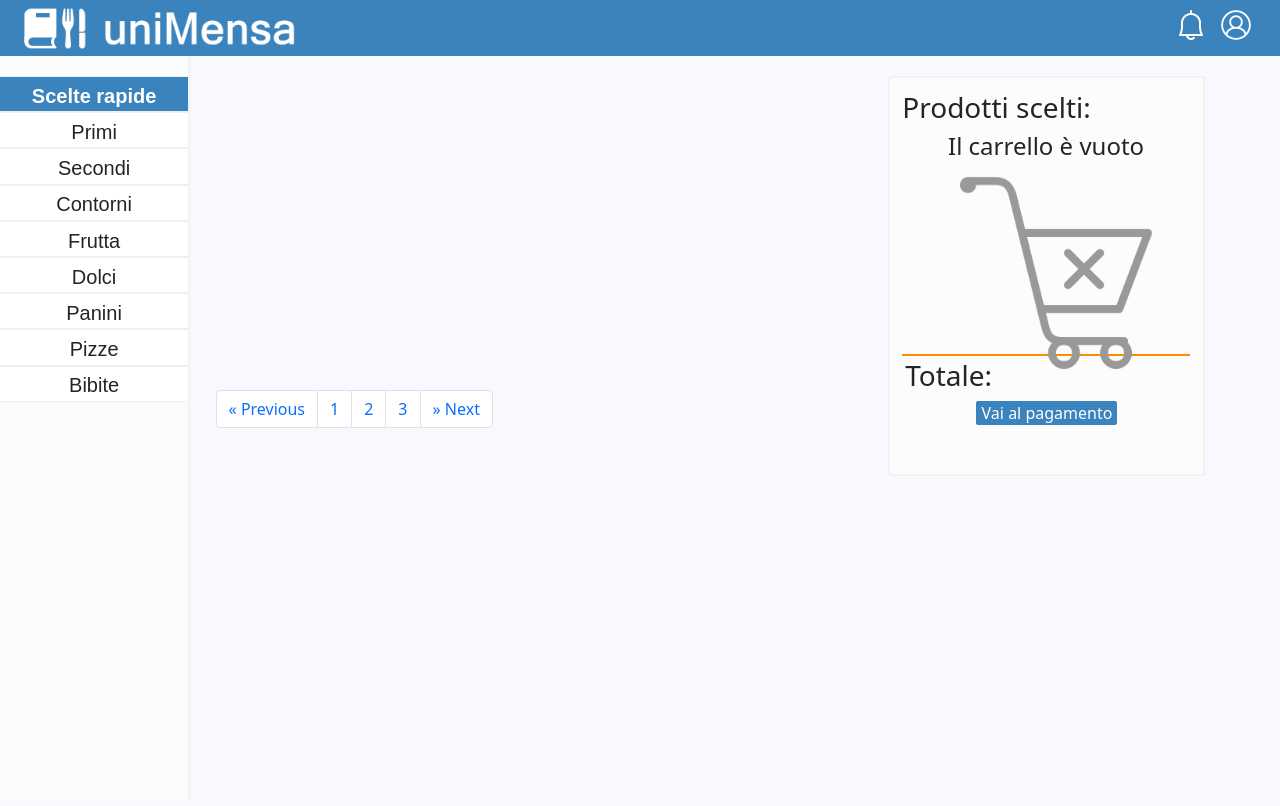
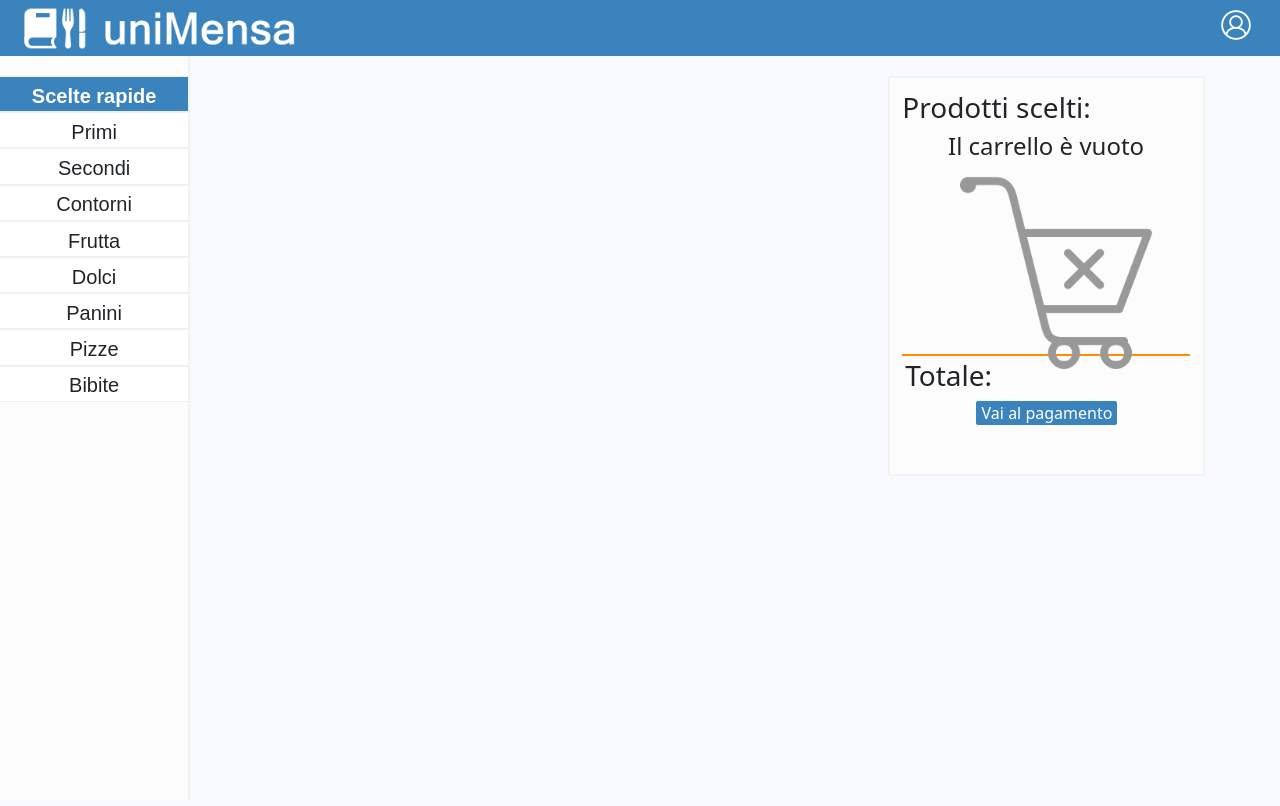
Before and after one commit to antoniocolucci/Unimensa, a Flask app: template templates/Home.html in a window 1280 px wide. Run offline with Flask 2, Linux system fonts and the light colour scheme; the template is opened without the code that fills it, so the values that code supplies are empty; some libraries are stand-ins or nearby versions.

Commit message:
Update html

```diff
--- a/templates/Home.html
+++ b/templates/Home.html
@@ -33,19 +33,6 @@
 
             </div>
 
-             <!--CART-->
-             <div id="icon_cart" class="navbar-toggler">
-                 <input type="image" class="icon" id="imgCart" alt="cart" src="../static/images/header/cart.png" title="Carrello">
-             </div>
-
-             <!--BELL-->
-            <div id="icon_bell">
-                 <input type="image" class="icon" id="imgBell" alt="bell" src="../static/images/header/imgBell.png" title="Notifiche"
-                                onclick="changeIcon('imgBell');
-                                        showContainer('container_notifications');
-                                         hideOtherMenu('container_notifications')">
-            </div>
-
 
             <!--PROFILE-->
             <div id="icon_profile">
@@ -59,24 +46,14 @@
 
          <!--CONTAINER MENU SMARTPHONE-->
          <div id="container_menu" class="dropdown-menu" style="display: none">
-              <a class="dropdown-item active" href="../templates/Home.html">Home</a>
-              <a class="dropdown-item" href="../templates/Ordini.html"> Ordini</a>
-         </div>
 
-         <!--CONTAINER NOTIFICATIONS-->
-         <div id="container_notifications" style="display: none">
-            <ul id="notifications">
-              <li class="notify"><a href="#"> Ritira il pasto</a></li>
-              <li class="notify"><a href="#"> Il pasto è pronto</a></li>
-            </ul>
          </div>
 
         <!--CONTAINER PROFILE-->
         <div id="container_profile" style="display: none">
             <ul id="myAccount">
-                <li class="login"><a class='a_profile' href="#">Il mio account</a></li>
+                <li class="login"><a class='a_profile' href="#">Ordini</a></li>
                 <li class="login"><a class='a_profile' href="/logout">Logout</a></li>
-                <li class="login"><a class='a_profile' href="#">Ordini</a></li>
             </ul>
         </div>
 
@@ -115,78 +92,6 @@
             <div id='cntcards1' class="container-fluid container_card cntcards1 ">
 
             </div>
-
-            <nav aria-label="Page navigation example">
-                <ul class="pagination">
-                    <li class="page-item">
-                        <a class="page-link" href="#" aria-label="Previous">
-                            <span aria-hidden="true">&laquo;</span>
-                            <span class="sr-only">Previous</span>
-                        </a>
-                    </li>
-                    <li class="page-item"><a class="page-link" href="#">1</a></li>
-                    <li class="page-item"><a class="page-link" href="#">2</a></li>
-                    <li class="page-item"><a class="page-link" href="#">3</a></li>
-                    <li class="page-item">
-                        <a class="page-link" href="#" aria-label="Next">
-                            <span aria-hidden="true">&raquo;</span>
-                            <span class="sr-only">Next</span>
-                        </a>
-                    </li>
-                </ul>
-            </nav>
-
-
-
-
-            <!--div id="carouselExampleControls" class="carousel slide" data-ride="carousel">
-            <div class="carousel-inner">
-                <div id='cntcards1' class="carousel-item active">
-
-                </div>
-                <div id='cntcards2' class="carousel-item">
-
-                </div>
-            </div>
-            <a class="carousel-control-prev" href="#carouselExampleControls" role="button" data-slide="prev">
-                <span class="carousel-control-prev-icon" aria-hidden="true"></span>
-                <span class="sr-only">Previous</span>
-            </a>
-            <a class="carousel-control-next" href="#carouselExampleControls" role="button" data-slide="next">
-                <span class="carousel-control-next-icon" aria-hidden="true"></span>
-                <span class="sr-only">Next</span>
-            </a>
-        </div-->
-
-
-
-
-
-
-
-            <!--div id="carouselExampleControls" class="carousel slide" data-ride="carousel">
-                <div class="carousel-inner">
-                    <div class="carousel-item active">
-                        <div id='cntcards1' class="carousel-caption container_card cntcards1 ">
-                             CIAO
-                        </div>
-                    </div>
-                    <div class="carousel-item">
-                      PROVA
-                    </div>
-                    <div class="carousel-item">
-
-                    </div>
-                </div>
-                <a class="carousel-control-prev" href="#carouselExampleControls" role="button" data-slide="prev">
-                    <span class="carousel-control-prev-icon" aria-hidden="true"></span>
-                    <span class="sr-only">Previous</span>
-                </a>
-                <a class="carousel-control-next" href="#carouselExampleControls" role="button" data-slide="next">
-                    <span class="carousel-control-next-icon" aria-hidden="true"></span>
-                    <span class="sr-only">Next</span>
-                </a>
-            </div-->
 
         </div>
 
--- a/templates/home_00.html
+++ b/templates/home_00.html
@@ -31,26 +31,11 @@
 
              <img href='/Home' src="../static/images/header/logo2.png" alt="logo_unimensa"  style="width: 287px; height: 50px;">
             <!--UNIMENSA-->
-            <!--a class="navbar-brand text-white" href="../templates/home_00.html" style="font-family: 'Britannic Bold'">uniMensa</a-->
 
             <!--MENU LIST-->
             <div class="collapse navbar-collapse" id="navbarSupportedContent">
 
             </div>
-
-             <!--CART-->
-             <div id="icon_cart" class="navbar-toggler">
-                 <input type="image" class="icon" id="imgCart" alt="cart" src="../static/images/header/cart.png" title="Carrello">
-             </div>
-
-             <!--BELL-->
-            <div id="icon_bell">
-                 <input type="image" class="icon" id="imgBell" alt="bell" src="../static/images/header/imgBell.png" title="Notifiche"
-                                onclick="changeIcon('imgBell');
-                                        showContainer('container_notifications');
-                                         hideOtherMenu('container_notifications')">
-            </div>
-
 
             <!--PROFILE-->
             <div id="icon_profile">
@@ -64,24 +49,15 @@
 
          <!--CONTAINER MENU SMARTPHONE-->
          <div id="container_menu" class="dropdown-menu" style="display: none">
-              <a class="dropdown-item active" href="../templates/Home.html">Home</a>
-              <a class="dropdown-item" href="../templates/Order.html">Ordini</a>
+
          </div>
 
-         <!--CONTAINER NOTIFICATIONS-->
-         <div id="container_notifications" style="display: none">
-            <ul id="notifications">
-              <li class="notify"><a href="#"> Ritira il pasto</a></li>
-              <li class="notify"><a href="#"> Il pasto è pronto</a></li>
-            </ul>
-         </div>
 
          <!--CONTAINER PROFILE-->
          <div id="container_profile" style="display: none">
                  <ul id="myAccount">
-                     <li class="login"><a class='a_profile' href="#">Il mio account</a></li>
+                     <li class="login"><a class='a_profile' href="#">Ordini</a></li>
                      <li class="login"><a class='a_profile' href="/logout">Logout</a></li>
-                     <li class="login"><a class='a_profile' href="#">Ordini</a></li>
                  </ul>
         </div>
 
@@ -126,8 +102,8 @@
 
             </div>
         </div>
-    </div>
-    <div class="container" id="container_sandwiches" style="display: none">
+
+        <div class="container" id="container_sandwiches" style="display: none">
 
         <div class="container_checkbox">
             <h3>Pane</h3>
@@ -276,6 +252,8 @@
                    onclick="addSandwichesToBill()">
         </div>
     </div>
+    </div>
+
     <div class="container_add_plate" id="add_plate" style="display: none">
         <img src="../static/images/menu_ristoratore/close.png" alt="close" class="icon iconClose" onclick="showContainer('add_plate')">
         <form name="addPlate" method="post" enctype="multipart/form-data">
```
